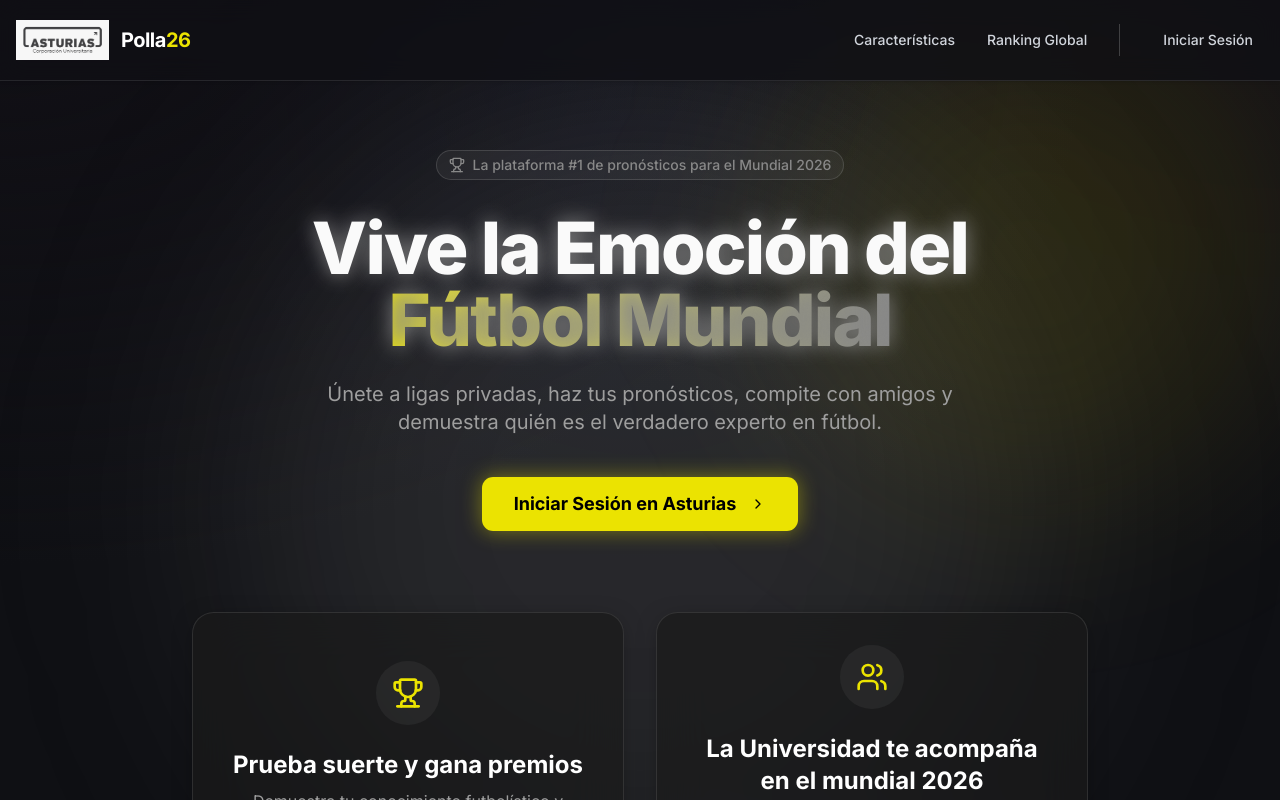
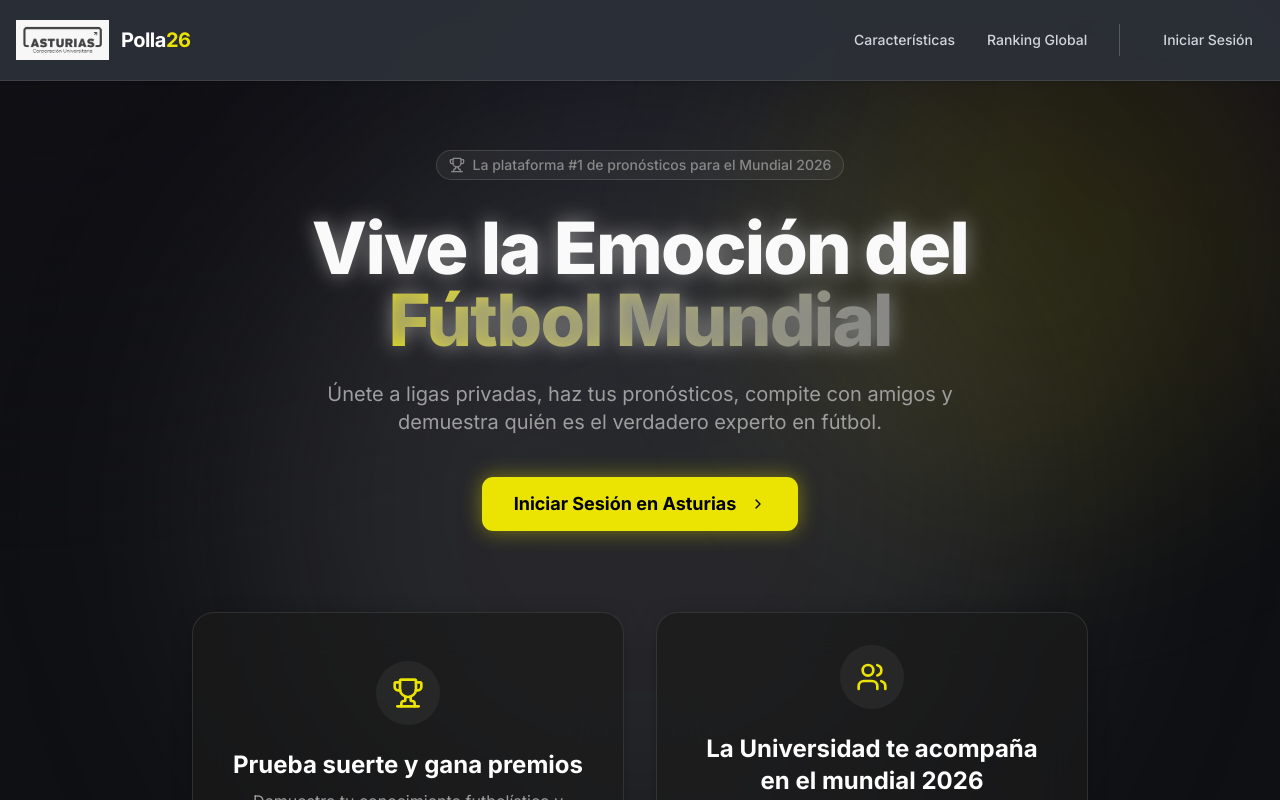
Before and after one commit to brayanxd99/polla-2026, a Next.js app: page / in a window 1280 px wide. Shown: the top 800 px of the page. Built offline with nearby package versions, Linux system fonts and the light colour scheme.

Commit message:
style: change navbar background to lighter grey

```diff
--- a/src/components/layout/Navbar.tsx
+++ b/src/components/layout/Navbar.tsx
@@ -10,7 +10,7 @@ export function Navbar() {
   const [isOpen, setIsOpen] = useState(false)
 
   return (
-    <nav className="fixed top-0 left-0 right-0 z-50 bg-[#0f1014]/80 backdrop-blur-md border-b border-white/10 shadow-sm">
+    <nav className="fixed top-0 left-0 right-0 z-50 bg-[#2d3139]/90 backdrop-blur-md border-b border-white/10 shadow-sm">
       <div className="container mx-auto px-4">
         <div className="flex items-center justify-between h-20">
           <Link href="/" className="flex items-center gap-3">
@@ -87,7 +87,7 @@ export function Navbar() {
               animate={{ x: 0 }}
               exit={{ x: "100%" }}
               transition={{ type: "spring", damping: 25, stiffness: 200 }}
-              className="md:hidden fixed top-0 right-0 bottom-0 w-3/4 max-w-sm bg-[#0f1014] border-l border-white/10 shadow-2xl z-40 flex flex-col pt-24 px-6 gap-6"
+              className="md:hidden fixed top-0 right-0 bottom-0 w-3/4 max-w-sm bg-[#2d3139] border-l border-white/10 shadow-2xl z-40 flex flex-col pt-24 px-6 gap-6"
             >
               <div className="flex flex-col gap-4">
                 <Link
```
